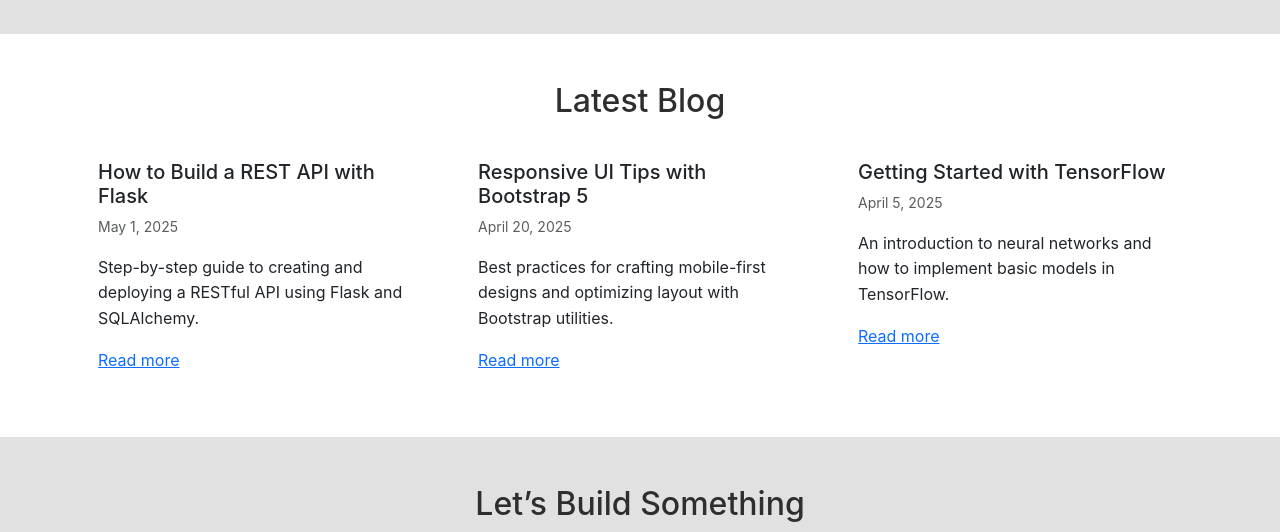
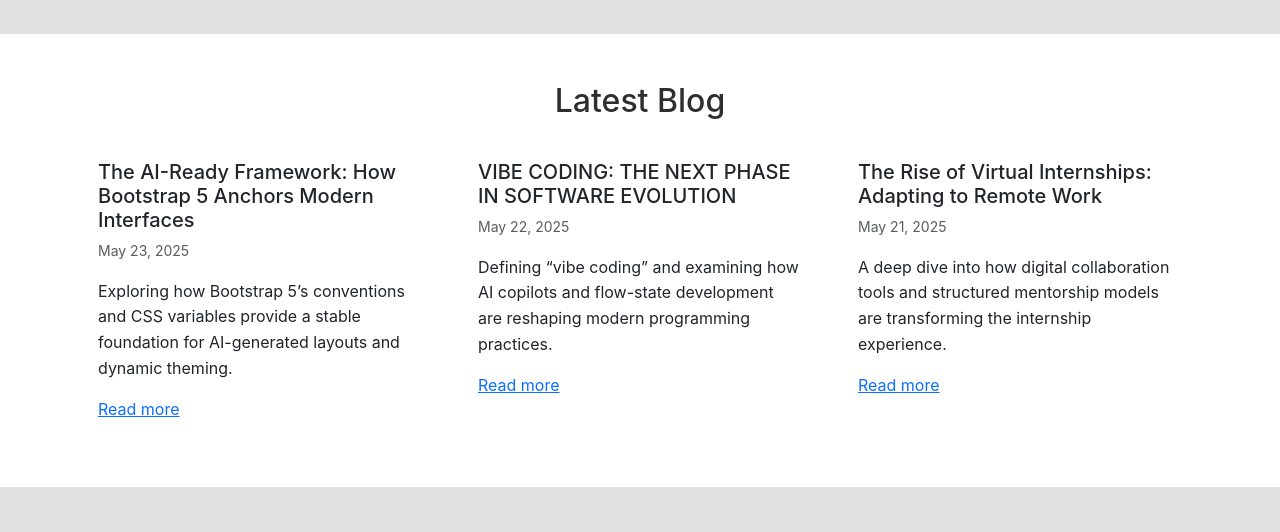
Before and after one commit to ts42a/ts42a.github.io, a plain HTML site: page index.html in a window 1280 px wide. Shown: the part 2069-2601 px from the top of the page. Drawn offline with nearby package versions, Linux system fonts and the light colour scheme.

Commit message:
Update index.html

```diff
--- a/index.html
+++ b/index.html
@@ -227,33 +227,36 @@
     <div class="container">
       <h2 class="mb-4 text-center">Latest Blog</h2>
       <div class="row gy-4">
+<!-- New Post: AI-Ready Framework -->
         <div class="col-md-4">
           <div class="card h-100">
             <div class="card-body">
-              <h5 class="card-title">How to Build a REST API with Flask</h5>
-              <p class="text-muted small">May 1, 2025</p>
-              <p class="card-text">Step-by-step guide to creating and deploying a RESTful API using Flask and SQLAlchemy.</p>
-              <a href="#blog" class="stretched-link">Read more</a>
+              <h5 class="card-title">The AI-Ready Framework: How Bootstrap 5 Anchors Modern Interfaces</h5>
+              <p class="text-muted small">May 23, 2025</p>
+              <p class="card-text">Exploring how Bootstrap 5’s conventions and CSS variables provide a stable foundation for AI-generated layouts and dynamic theming.</p>
+              <a href="/blogs/The_AI_Ready_Framework_How_Bootstrap_5_Anchors_Modern_Interfaces_20250523_010046.html" class="stretched-link">Read more</a>
             </div>
           </div>
         </div>
+        <!-- New Post: Vibe Coding -->
         <div class="col-md-4">
           <div class="card h-100">
             <div class="card-body">
-              <h5 class="card-title">Responsive UI Tips with Bootstrap 5</h5>
-              <p class="text-muted small">April 20, 2025</p>
-              <p class="card-text">Best practices for crafting mobile-first designs and optimizing layout with Bootstrap utilities.</p>
-              <a href="#blog" class="stretched-link">Read more</a>
+              <h5 class="card-title">VIBE CODING: THE NEXT PHASE IN SOFTWARE EVOLUTION</h5>
+              <p class="text-muted small">May 22, 2025</p>
+              <p class="card-text">Defining “vibe coding” and examining how AI copilots and flow-state development are reshaping modern programming practices.</p>
+              <a href="/blogs/VIBE_CODING_THE_NEXT_PHASE_IN_SOFTWARE_EVOLUTION_20250523_011836.html" class="stretched-link">Read more</a>
             </div>
           </div>
         </div>
+        <!-- New Post: Virtual Internships -->
         <div class="col-md-4">
           <div class="card h-100">
             <div class="card-body">
-              <h5 class="card-title">Getting Started with TensorFlow</h5>
-              <p class="text-muted small">April 5, 2025</p>
-              <p class="card-text">An introduction to neural networks and how to implement basic models in TensorFlow.</p>
-              <a href="#blog" class="stretched-link">Read more</a>
+              <h5 class="card-title">The Rise of Virtual Internships: Adapting to Remote Work</h5>
+              <p class="text-muted small">May 21, 2025</p>
+              <p class="card-text">A deep dive into how digital collaboration tools and structured mentorship models are transforming the internship experience.</p>
+              <a href="/blogs/The_Rise_of_Virtual_Internships_Adapting_to_Remote_Work_in_the_Age_of_Digital_Collaboration_20250523_012628.html" class="stretched-link">Read more</a>
             </div>
           </div>
         </div>
```
